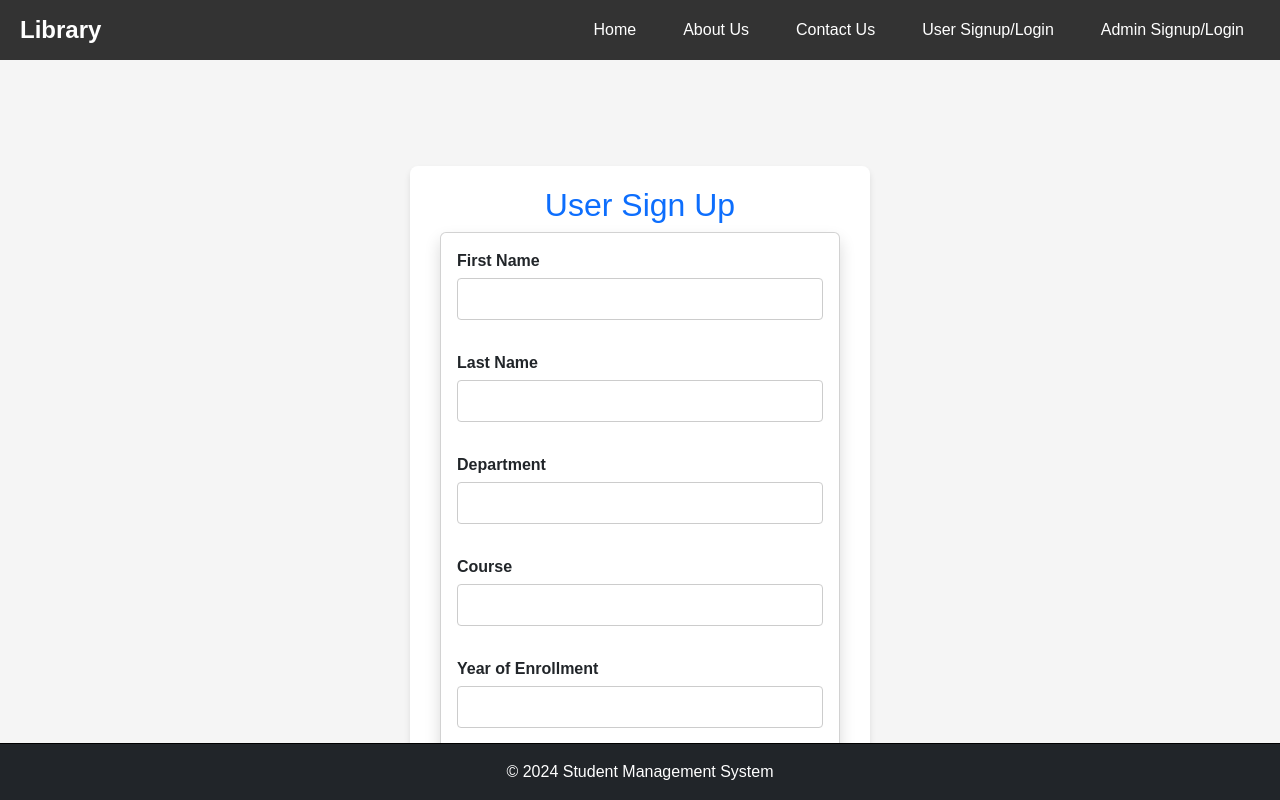
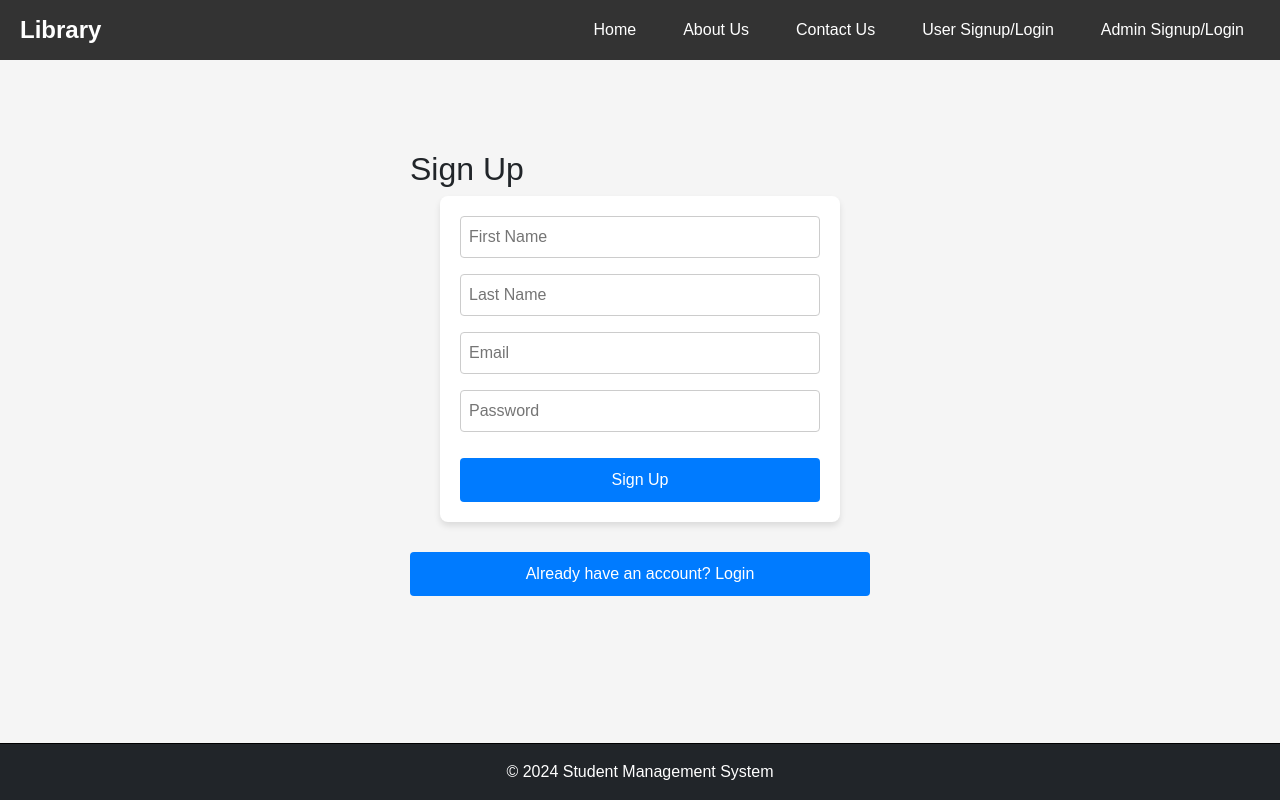
Before and after one commit to saubhagyafernando/library-Frontend, a React (Vite) app: page /user-login-signup in a window 1280 px wide. Both pictures are taken after a click on the button "Don't have an account? Sign Up". Shown: the top 800 px of the page. Built offline with nearby package versions, Linux system fonts and the light colour scheme.

Commit message:
singup and loging

```diff
--- a/src/Components/UserLoginSignUp.tsx
+++ b/src/Components/UserLoginSignUp.tsx
@@ -1,193 +1,99 @@
+// src/UserLoginSignUp.tsx
 import React, { useState } from 'react';
-import { useNavigate } from 'react-router-dom';
-import { addUser } from '../service/MemberService';
-import { useAuth } from '../Utils/AuthContext';
-import './LoginSignUp.css';
+import axios from 'axios';
 
-const UserLoginSignUp: React.FC = () => {
-  const [isLogin, setIsLogin] = useState(true);
-  const { login } = useAuth();
+const UserLoginSignUp = () => {
+  const [isLogin, setIsLogin] = useState(true);  // Toggle between Login and Sign-Up
   const [email, setEmail] = useState('');
-  const [userPassword, setPassword] = useState('');
-  const [confirmPassword, setConfirmPassword] = useState('');
-  const [userFirstName, setFirstName] = useState('');
-  const [userLastName, setLastName] = useState('');
-  const [department, setDepartment] = useState('');
-  const [course, setCourse] = useState('');
-  const [yearOfEnrollment, setYearOfEnrollment] = useState('');
+  const [password, setPassword] = useState('');
+  const [firstName, setFirstName] = useState('');
+  const [lastName, setLastName] = useState('');
   const [errorMessage, setErrorMessage] = useState('');
-
-  const navigate = useNavigate();
 
   const toggleForm = () => {
     setIsLogin(!isLogin);
   };
 
-  const handleChangeEmail = (event: React.ChangeEvent<HTMLInputElement>) => {
-    setEmail(event.target.value);
-  };
+  // Handle the form submission for Login/Sign Up
+  const handleSubmit = async (e: React.FormEvent) => {
+    e.preventDefault();
 
-  const handleChangeFirstName = (event: React.ChangeEvent<HTMLInputElement>) => {
-    setFirstName(event.target.value);
-  };
-
-  const handleChangeLastName = (event: React.ChangeEvent<HTMLInputElement>) => {
-    setLastName(event.target.value);
-  };
-
-  const handleChangePassWord = (event: React.ChangeEvent<HTMLInputElement>) => {
-    setPassword(event.target.value);
-  };
-
-  const handleChangeDepartment = (event: React.ChangeEvent<HTMLInputElement>) => {
-    setDepartment(event.target.value);
-  };
-
-  const handleCHangeCourse = (event: React.ChangeEvent<HTMLInputElement>) => {
-    setCourse(event.target.value);
-  };
-
-  const handleChangeYearOfEnrollment = (event: React.ChangeEvent<HTMLInputElement>) => {
-    setYearOfEnrollment(event.target.value);
-  };
-
-  const handleSubmit = async (event: React.FormEvent<HTMLFormElement>) => {
-    event.preventDefault();
-    if (!isLogin && userPassword !== confirmPassword) {
-      setErrorMessage('Passwords do not match');
+    if (isLogin) {
+      // Login logic
+      try {
+        const response = await axios.get('http://localhost:8081/api/user/login', {
+          params: { email, userPassword: password },
+        });
+        alert('Login successful');
+      } catch (error) {
+        setErrorMessage('Invalid email or password');
+      }
+    } else {
+      // Sign-Up logic
+      if (!email || !firstName || !lastName || !password) {
+        setErrorMessage('Please fill all fields');
         return;
       }
-    if (!isLogin && (!email || !userFirstName || !userLastName || !course || !department || !yearOfEnrollment || !userPassword)) {
-      setErrorMessage('All fields are required!');
-      return;
+
+      try {
+        await axios.post('http://localhost:8081/api/user/save', {
+          email,
+          userFirstName: firstName,
+          userLastName: lastName,
+          userPassword: password,
+        });
+        alert('Sign Up successful');
+        setIsLogin(true); // Switch to Login after successful sign-up
+      } catch (error) {
+        setErrorMessage('Error while signing up');
       }
-    try {
-      await addUser({
-        userFirstName,
-        userLastName,
-        email,
-        course,
-        department,
-        userPassword,
-        yearOfEnrollment: Number(yearOfEnrollment)
-      });
-      login(false);
-      navigate('/search-book'); // Log in as user
-    } catch (error) {
-      console.error('Failed to add user:', error);
-      setErrorMessage('An error occurred while saving the user.');
     }
   };
 
   return (
-    <div className="container mt-3">
-      <div className="form-container">
-        <h2 className="text-primary text-center">{isLogin ? 'User Login' : 'User Sign Up'}</h2>
-        {errorMessage && <div className="alert alert-danger">{errorMessage}</div>}
-        <form onSubmit={handleSubmit} className="card p-3 shadow">
+    <div className="container">
+      <h2>{isLogin ? 'Login' : 'Sign Up'}</h2>
+      {errorMessage && <div className="error-message">{errorMessage}</div>}
+      <form onSubmit={handleSubmit}>
         {!isLogin && (
           <>
-              <div className="form-group">
-                <label htmlFor="userFirstName">First Name</label>
             <input
               type="text"
-                  id="userFirstName"
-                  className="form-control"
-                  value={userFirstName}
-                  onChange={handleChangeFirstName}
+              placeholder="First Name"
+              value={firstName}
+              onChange={(e) => setFirstName(e.target.value)}
               required
             />
-              </div>
-              <div className="form-group">
-                <label htmlFor="userLastName">Last Name</label>
             <input
               type="text"
-                  id="userLastName"
-                  className="form-control"
-                  value={userLastName}
-                  onChange={handleChangeLastName}
+              placeholder="Last Name"
+              value={lastName}
+              onChange={(e) => setLastName(e.target.value)}
               required
             />
-              </div>
-              <div className="form-group">
-                <label htmlFor="department">Department</label>
+          </>
+        )}
         <input
-                  type="text"
-                  id="department"
-                  className="form-control"
-                  value={department}
-                  onChange={handleChangeDepartment}
+          type="email"
+          placeholder="Email"
+          value={email}
+          onChange={(e) => setEmail(e.target.value)}
           required
         />
-              </div>
-              <div className="form-group">
-                <label htmlFor="course">Course</label>
         <input
-                  type="text"
-                  id="course"
-                  className="form-control"
-                  value={course}
-                  onChange={handleCHangeCourse}
+          type="password"
+          placeholder="Password"
+          value={password}
+          onChange={(e) => setPassword(e.target.value)}
           required
         />
-              </div>
-              <div className="form-group">
-                <label htmlFor="yearOfEnrollment">Year of Enrollment</label>
-                <input
-                  type="number"
-                  id="yearOfEnrollment"
-                  className="form-control"
-                  value={yearOfEnrollment}
-                  onChange={handleChangeYearOfEnrollment}
-                  required
-                />
-              </div>
-            </>
-          )}
-          <div className="form-group">
-            <label htmlFor="email">Email</label>
-            <input
-              type="email"
-              id="email"
-              className="form-control"
-              value={email}
-              onChange={handleChangeEmail}
-              required
-            />
-          </div>
-          <div className="form-group">
-            <label htmlFor="userPassword">Password</label>
-            <input
-              type="password"
-              id="userPassword"
-              className="form-control"
-              value={userPassword}
-              onChange={handleChangePassWord}
-              required
-            />
-          </div>
-          {!isLogin && (
-            <div className="form-group">
-              <label htmlFor="confirmPassword">Confirm Password</label>
-              <input
-                type="password"
-                id="confirmPassword"
-                className="form-control"
-                value={confirmPassword}
-                onChange={(e) => setConfirmPassword(e.target.value)}
-                required
-              />
-            </div>
-          )}
-          {errorMessage && <p className="error">{errorMessage}</p>}
-          <button type="submit" className="btn btn-primary">
-            {isLogin ? 'Login' : 'Sign Up'}
-          </button>
+
+
+        <button type="submit">{isLogin ? 'Login' : 'Sign Up'}</button>
       </form>
-        <button onClick={toggleForm} className="btn btn-link">
+      <button onClick={toggleForm}>
         {isLogin ? "Don't have an account? Sign Up" : 'Already have an account? Login'}
       </button>
-      </div>
     </div>
   );
 };
```
Also changed, not shown: 1 other file (tests, documents, lock files or other folders). Lines whose indentation alone changed are shown as unchanged.
